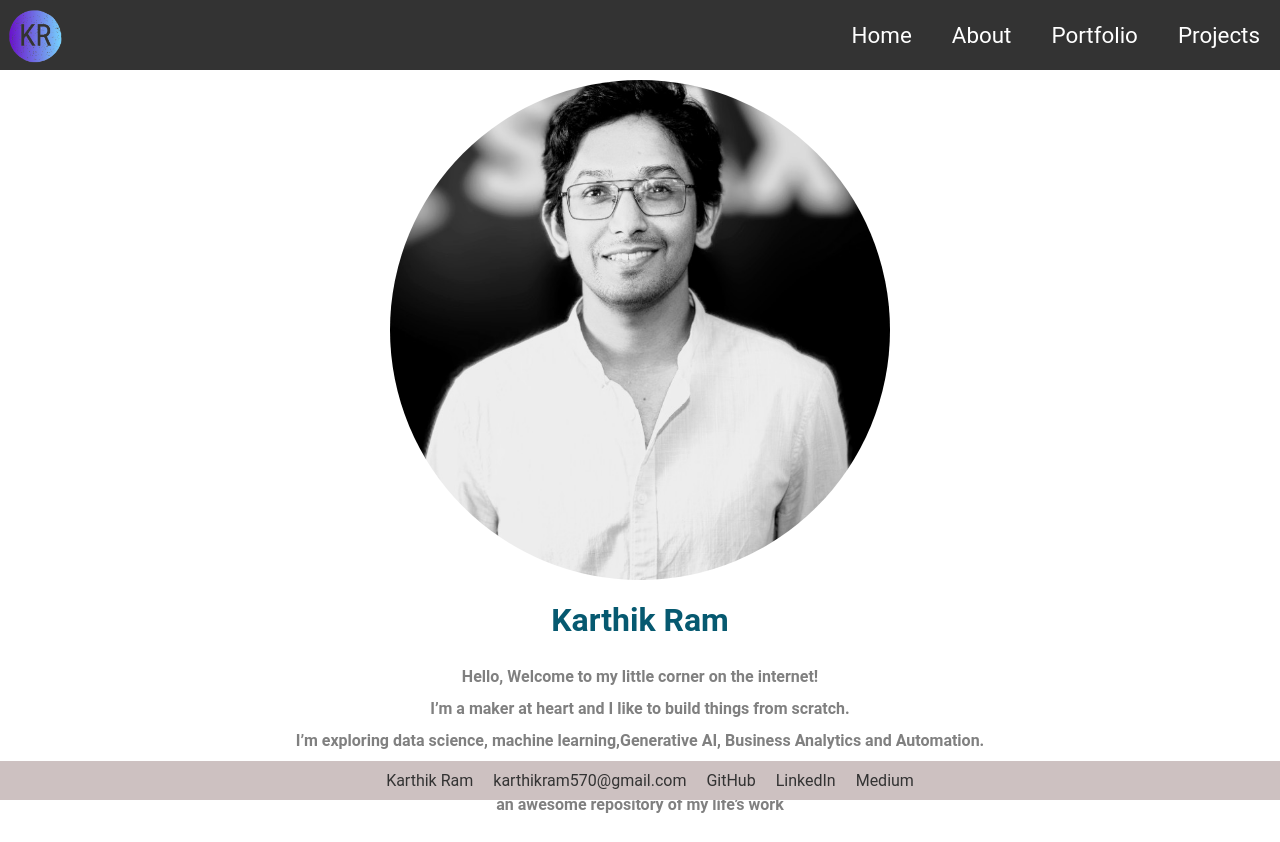
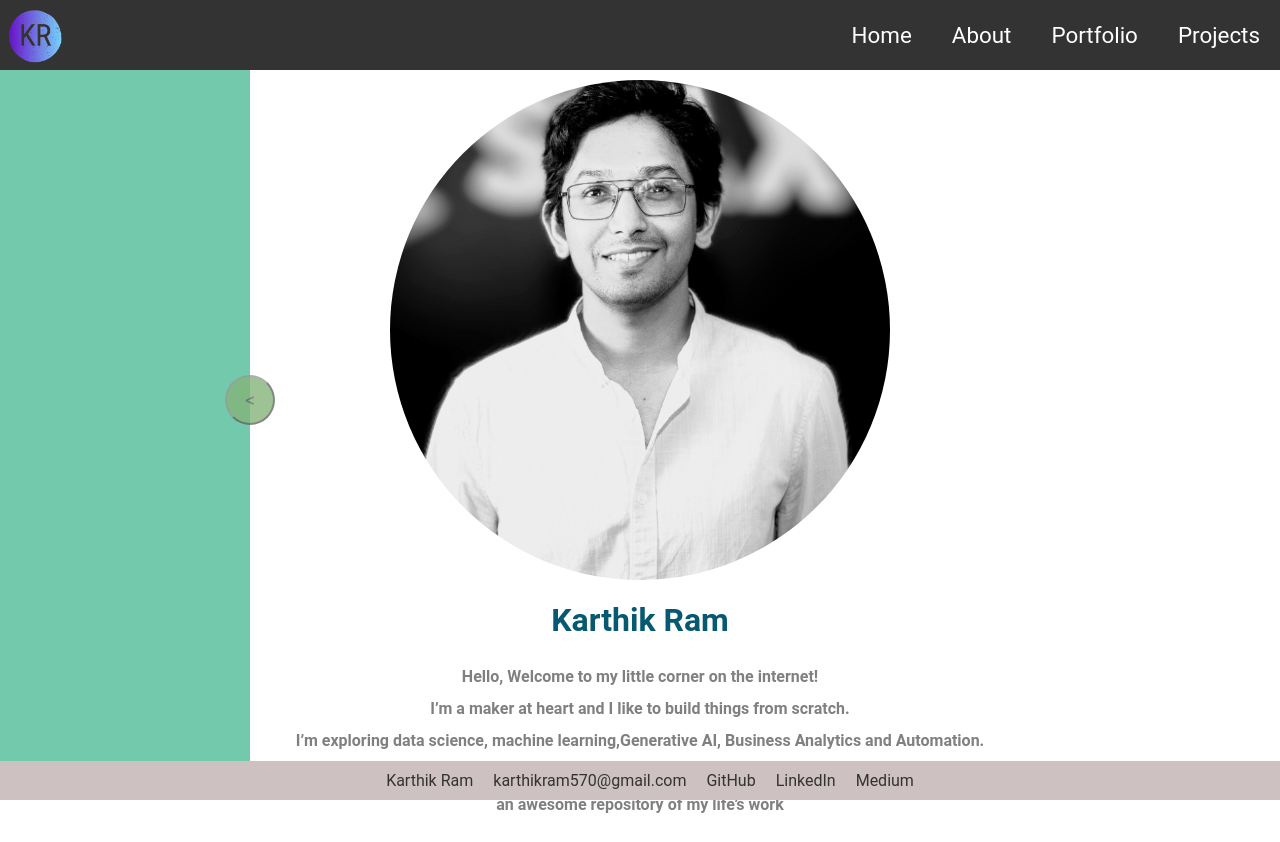
Before and after one commit to karthikramx/my-website, a React (Create React App) app: page / in a window 1280 px wide. Built offline with nearby package versions, Linux system fonts and the light colour scheme.

Commit message:
added side bar

```diff
--- a/src/App.js
+++ b/src/App.js
@@ -6,6 +6,14 @@ import Projects from './Pages/Projects';
 import './App.css';
 import NavBar from './components/NavBar/NavBar';
 import Footer from './components/Footer/Footer';
+import Sidebar from './components/SideBar/SideBar';
+
+
+// TODO:
+// 1. Add a SideBar
+// 2. Add a blog page
+// 3. Add a cards component - Image, with title and description
+// 4. Create a blog page - that renders from medium
 
 
 function App() {
@@ -14,6 +22,7 @@ function App() {
       <Router>
         <div className="App">
           <NavBar />
+          <Sidebar />
           <Switch>
             <Route exact path="/" render={() => <Home />} />
             <Route path="/about" render={() => <About />} />
--- a/src/components/NavBar/NavBar.css
+++ b/src/components/NavBar/NavBar.css
@@ -10,6 +10,7 @@ nav {
     left: 0;
     border: none;
     box-shadow: none;
+    z-index: 2;
 }
 
 nav ul {
--- /dev/null
+++ b/src/components/SideBar/SideBar.css
@@ -0,0 +1,32 @@
+/* SideBar.css */
+
+.sidebar {
+    width: 250px;
+    height: 100vh;
+    position: fixed;
+    left: 0; /* Change this */
+    top: 0;
+    transform: translateX(-100%); /* Change this */
+    transition: transform 0.3s ease-in-out;
+    background-color: rgb(21, 165, 117);
+    opacity: 0.6;
+}
+
+
+.sidebar.open {
+    transform: translateX(0);
+}
+
+.sidebar button {
+    position: absolute;
+    top: 50%;
+    right: -25px; /* Adjust as needed */
+    transform: translateY(-50%);
+    /* make the button circular */
+    width: 50px;
+    height: 50px;
+    border-radius: 50%;
+    background-color: #338223;
+    opacity: 0.8;
+    font-size: 20px;
+}
--- /dev/null
+++ b/src/components/SideBar/SideBar.js
@@ -0,0 +1,16 @@
+import React, { useState } from 'react';
+import './SideBar.css'; // Import your CSS file
+
+const Sidebar = () => {
+    const [isOpen, setIsOpen] = useState(true); // State to control whether the sidebar is open
+
+    return (
+        <div>
+            <div className={`sidebar ${isOpen ? 'open' : ''}`}> {/* Add the 'open' class when the sidebar is open */}
+                <button onClick={() => setIsOpen(!isOpen)}> {isOpen ? '<' : '>'}  </button> {/* Button to toggle the sidebar */}
+            </div>
+        </div>
+    );
+};
+
+export default Sidebar;
```
Also changed, not shown: src/components/Button/Button.css (added, +20 -0 lines), src/components/Button/Button.js (added).
